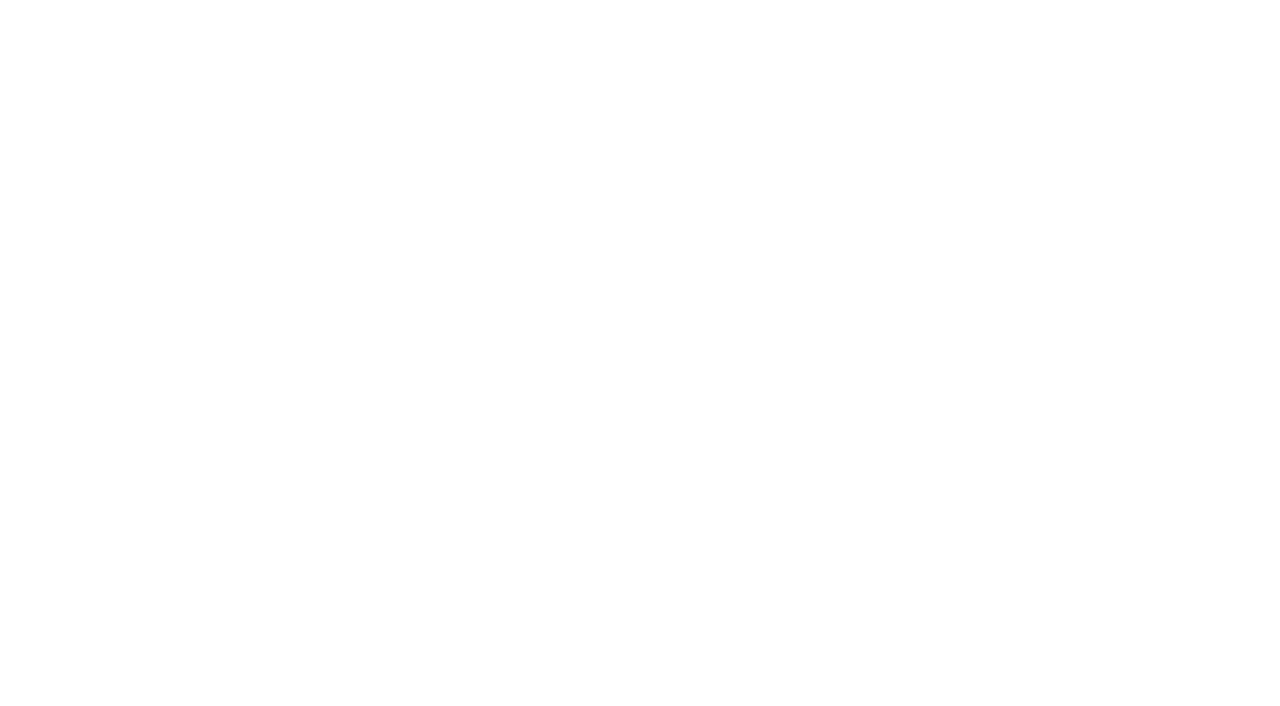
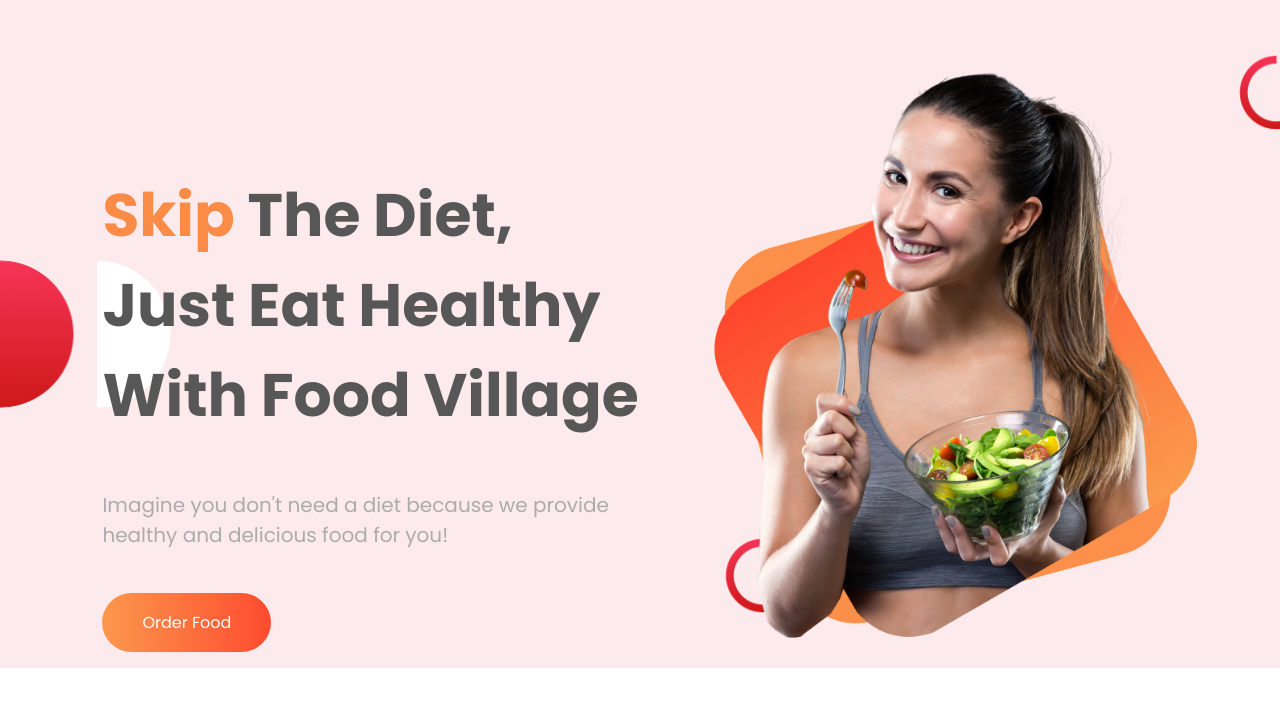
Before and after one commit to shafiq2001/Food-Village, a plain HTML site: page index.html in a window 1280 px wide. Drawn offline with Linux system fonts and the light colour scheme.

Commit message:
Header section added

```diff
--- a/index.html
+++ b/index.html
@@ -5,12 +5,25 @@
     <meta charset="UTF-8">
     <meta http-equiv="X-UA-Compatible" content="IE=edge">
     <meta name="viewport" content="width=device-width, initial-scale=1.0">
+    <link rel="preconnect" href="https://fonts.googleapis.com">
+    <link rel="preconnect" href="https://fonts.gstatic.com" crossorigin>
+    <link href="https://fonts.googleapis.com/css2?family=Poppins:wght@400;600;700&display=swap" rel="stylesheet">
     <link rel="stylesheet" href="style.css">
-    <title>Food Village</title>
+    <title>Food Village || Eat Healthy Food</title>
 </head>
 
 <body>
-
+    <section class="d-flex sec_padding head_section">
+        <div class="hf_width head_content">
+            <h1 class="header"><span class="color_orange">Skip</span> The Diet, <br> Just Eat Healthy With Food Village
+            </h1>
+            <p>Imagine you don't need a diet because we provide healthy and delicious food for you!</p>
+            <a href="#">Order Food</a>
+        </div>
+        <div class="hf_width">
+            <img src="images/female/Group 8425.png" alt="">
+        </div>
+    </section>
 </body>
 
 </html>
--- a/style.css
+++ b/style.css
@@ -0,0 +1,61 @@
+body{
+    font-family: "Poppins", sans-serif;
+    margin: 0px;
+    padding: 0px;
+    outline: 0px;
+}
+
+a{
+    text-decoration: none;
+}
+
+.d-flex{
+    display: flex;
+}
+
+.sec_padding{
+    padding-top: 60px;
+}
+
+.head_section{
+    background-image: url(images/shapes/Frame\ 58.jpg);
+    background-repeat: no-repeat;
+    background-size: cover;
+}
+
+.header{
+    font-size: 60px;
+    font-weight: 700;
+    color:#575757;
+    padding-top: 60px;
+}
+
+.color_orange{
+    color: #FB8C47;
+}
+
+.hf_width{
+    width: 50%;
+}
+
+.hf_width img{
+    width: 90%;
+}
+
+.head_content{
+    padding-left: 8%;
+}
+
+.head_content p{
+    color: #ACACAC;
+    font-size: 20px;
+    padding-right: 10%;
+    margin-bottom: 60px;
+}
+
+.head_content a{
+    background-image: linear-gradient(to right,#FB984C, #FE4B2F);
+    padding: 18px 40px;
+    border-radius: 30px;
+    color: #ffffff;
+}
```
Also changed, not shown: images/female/6667872_preview-removebg-preview.png (added), images/female/Group 8425.png (added), images/shapes/7.png (added), images/shapes/Frame 58.jpg (added), images/shapes/Frame 59.jpg (added).
